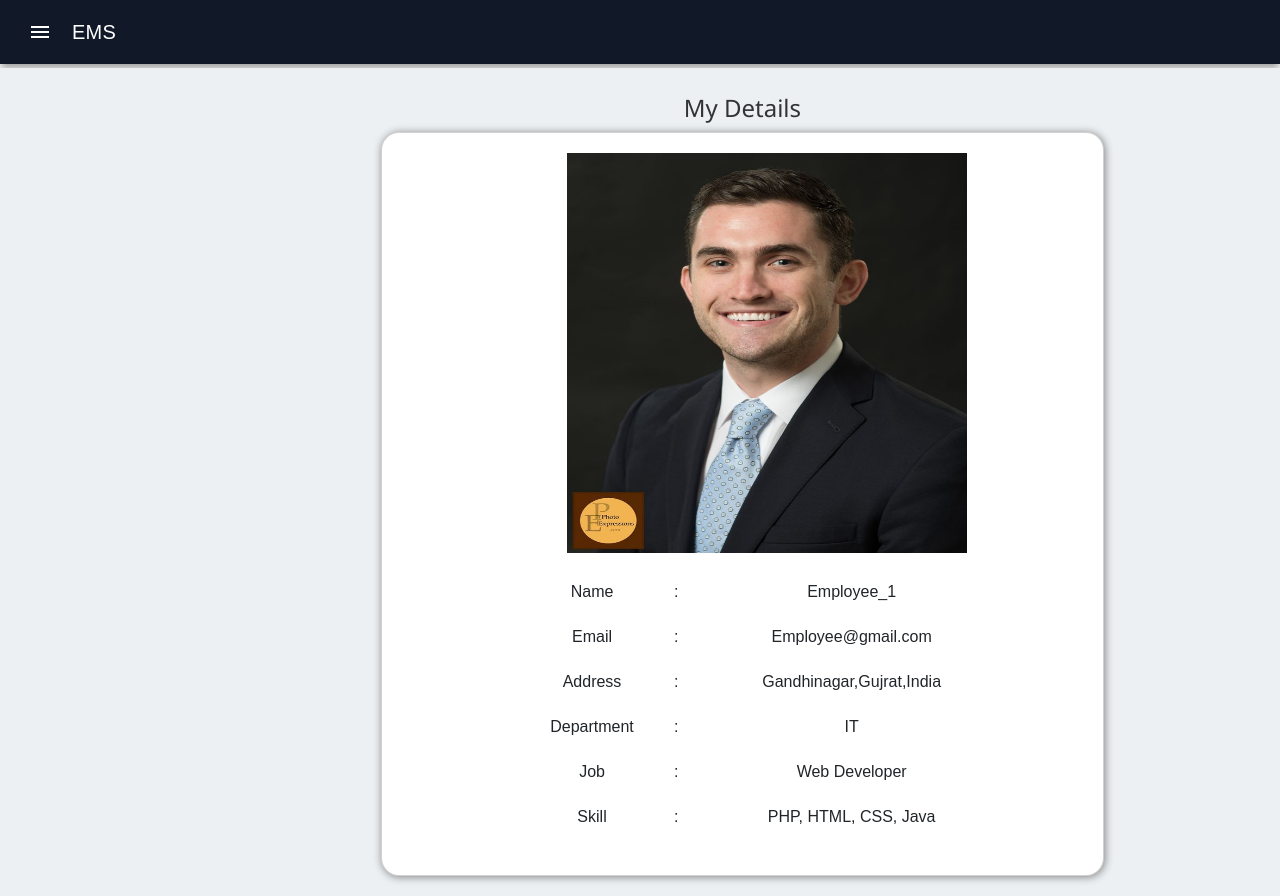
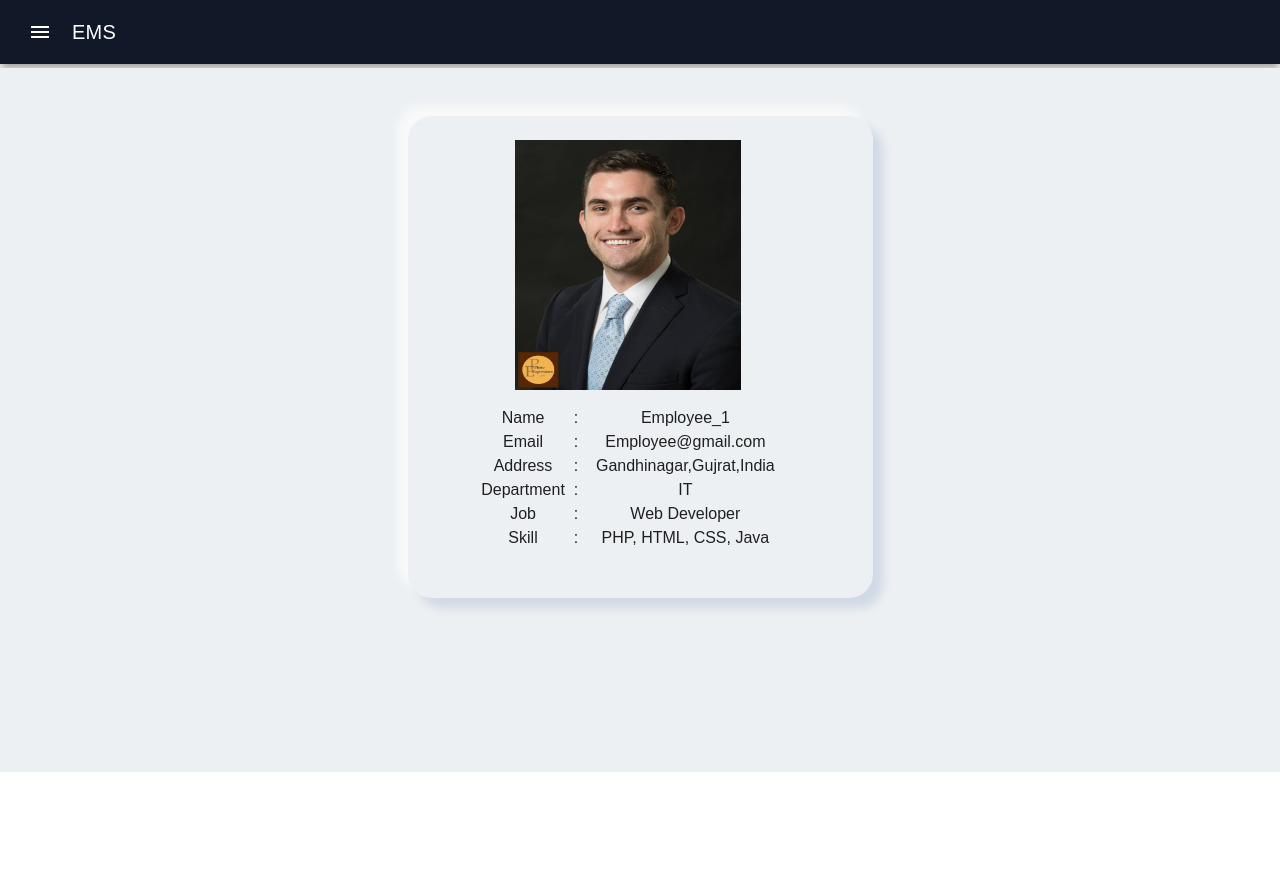
Before and after one commit to jayshree-1310/Employee_Management_system, an Angular app: page /emp-profile in a window 1280 px wide. After the commit the page ends 800 px from the top, so only its background shows below. Built offline with nearby package versions, Linux system fonts and the light colour scheme.

Commit message:
changes style to several components

```diff
--- a/src/app/Admin/manage-staff/manage-staff.component.ts
+++ b/src/app/Admin/manage-staff/manage-staff.component.ts
@@ -40,7 +40,6 @@
   styleUrl: './manage-staff.component.css',
 })
 export class ManageStaffComponent implements OnInit, AfterViewInit, OnDestroy {
-
   @ViewChild(MatSort) sort!: MatSort;
   @ViewChild(MatPaginator) paginator!: MatPaginator;
   dataSource: any;
@@ -176,13 +175,13 @@
   }
   displayColumns: string[] = [
     'no',
-    'Name',
-    'Email',
-    'Contact',
-    'Salary',
-    'Department',
-    'Birthdate',
-    'Action',
+    'name',
+    'email',
+    'contact',
+    'salary',
+    'department',
+    'birthdate',
+    'action',
   ];
 
   filterChange(data: Event) {
@@ -193,6 +192,5 @@
     this.route.navigate(['/add-staff']);
   }
 
-  ngOnDestroy(): void { }
-
+  ngOnDestroy(): void {}
 }
--- a/src/app/Employee/apply-leave/apply-leave.component.css
+++ b/src/app/Employee/apply-leave/apply-leave.component.css
@@ -1,5 +1,3 @@
-
-
 .apply-leave-container {
   max-width: 500px;
   margin: 0 auto;
--- a/src/app/Employee/apply-leave/apply-leave.component.html
+++ b/src/app/Employee/apply-leave/apply-leave.component.html
@@ -1,19 +1,16 @@
-
-
-
-<div class="apply-leave-container">
+<div class="apply-leave-container mt-5">
   <form [formGroup]="leaveForm" (ngSubmit)="onSubmit()" class="leave-form">
     <div class="form-group">
       <label for="leaveType">Leave Type</label>
-        <input type="text" formControlName="leaveType" class="form-control">
+      <input type="text" formControlName="leaveType" class="form-control" />
     </div>
     <div class="form-group">
       <label for="startDate">Start Date</label>
-        <input type="date" formControlName="startDate" class="form-control">
+      <input type="date" formControlName="startDate" class="form-control" />
     </div>
     <div class="form-group">
       <label for="endDate">End Date</label>
-        <input type="date" formControlName="endDate" class="form-control">
+      <input type="date" formControlName="endDate" class="form-control" />
     </div>
     <div class="form-group">
       <label for="reason">Reason</label>
--- a/src/app/Employee/emp-profile/emp-profile.component.css
+++ b/src/app/Employee/emp-profile/emp-profile.component.css
@@ -1,4 +1,3 @@
-
 .main {
   margin-top: 2%;
   margin-left: 29%;
@@ -6,10 +5,16 @@
   padding: 0 10px;
   width: 58%;
 }
-
+.box-area {
+  background-color: #ecf0f3;
+  box-shadow: 10px 10px 10px #d1d9e6, -10px -10px 10px #f9f9f9;
+  border-radius: 1.5rem;
+  overflow: hidden;
+  z-index: 0;
+}
 .main h2 {
   color: #333;
-    font-family: 'Segoe UI', Tahoma, Geneva, Verdana, sans-serif;
+  font-family: "Segoe UI", Tahoma, Geneva, Verdana, sans-serif;
   font-size: 24px;
   margin-bottom: 10px;
 }
--- a/src/app/Employee/emp-profile/emp-profile.component.html
+++ b/src/app/Employee/emp-profile/emp-profile.component.html
@@ -1,42 +1,55 @@
-<div class="main">
-    <h2>My Details</h2>
-    <div class="card">
-        <img src="../assets/prof.jpg"  style="width: 400px;height: 400px;margin-left: auto;margin-right: auto;">
-        <div class="card-body">
-
+<div class="container d-flex justify-content-center align-items-center mt-5">
+  <div class="row col-5 box-area">
+    <div class="row col-12 text-center mt-4">
+      <img
+        src="../assets/prof.jpg"
+        style="
+          width: 250px;
+          height: 250px;
+          margin-left: auto;
+          margin-right: auto;
+        "
+      />
+    </div>
+    <div class="row">
+      <div
+        class="col d-flex justify-content-center align-items-center mt-3 mb-5"
+      >
         <table>
           <tbody>
             <tr>
               <td>Name</td>
-                        <td>:</td>
-                        <td>Employee_1</td>
+              <td>&nbsp;&nbsp;:</td>
+              <td>&nbsp;&nbsp;&nbsp;&nbsp;Employee_1</td>
             </tr>
             <tr>
               <td>Email</td>
-                        <td>:</td>
-                        <td>Employee&#64;gmail.com</td>
+              <td>&nbsp;&nbsp;:</td>
+              <td>&nbsp;&nbsp;&nbsp;&nbsp;Employee&#64;gmail.com</td>
             </tr>
             <tr>
               <td>Address</td>
-                        <td>:</td>
-                        <td>Gandhinagar,Gujrat,India</td>
+              <td>&nbsp;&nbsp;:</td>
+              <td>&nbsp;&nbsp;&nbsp;&nbsp;Gandhinagar,Gujrat,India</td>
             </tr>
             <tr>
               <td>Department</td>
-                        <td>:</td>
-                        <td>IT</td>
+              <td>&nbsp;&nbsp;:</td>
+              <td>&nbsp;&nbsp;&nbsp;&nbsp;IT</td>
             </tr>
             <tr>
               <td>Job</td>
-                        <td>:</td>
-                        <td>Web Developer</td>
+              <td>&nbsp;&nbsp;:</td>
+              <td>&nbsp;&nbsp;&nbsp;&nbsp;Web Developer</td>
             </tr>
             <tr>
               <td>Skill</td>
-                        <td>:</td>
-                        <td>PHP, HTML, CSS, Java</td>
+              <td>&nbsp;&nbsp;:</td>
+              <td>&nbsp;&nbsp;&nbsp;&nbsp;PHP, HTML, CSS, Java</td>
             </tr>
           </tbody>
         </table>
       </div>
     </div>
+  </div>
+</div>
--- a/src/app/Employee/holiday-list/holiday-list.component.css
+++ b/src/app/Employee/holiday-list/holiday-list.component.css
@@ -17,7 +17,8 @@
   border-collapse: collapse;
   margin-top: 20px;
 }
-th, td {
+th,
+td {
   border: 1px solid #ddd;
   padding: 8px;
   text-align: left;
--- a/src/app/Employee/holiday-list/holiday-list.component.html
+++ b/src/app/Employee/holiday-list/holiday-list.component.html
@@ -1,7 +1,8 @@
+<div class="container">
   <header>
     <h3>Holidays list for the Year 2024</h3>
   </header>
-<table>
+  <table class="mt-5">
     <thead>
       <tr>
         <th>Holiday</th>
@@ -52,3 +53,4 @@
       </tr>
     </tbody>
   </table>
+</div>
--- a/src/app/common/loginform/loginform.component.ts
+++ b/src/app/common/loginform/loginform.component.ts
@@ -68,6 +68,7 @@
       this.password.value == 'Employee@123'
     ) {
       this.authService.isEmployee.next(true);
+
       this.router.navigate(['/employeeDashboard']);
     } else {
       this.authService.isAdmin.next(false);
--- a/src/app/common/sidebar/sidebar.component.html
+++ b/src/app/common/sidebar/sidebar.component.html
@@ -108,12 +108,43 @@
           <li class="nav-list-item">
             <i class="fa-solid fa-right-to-bracket"></i>
             <span
-              ><a routerLink="/login" routerLinkActive="active"
+              ><a routerLink="/employeeDashboard" routerLinkActive="active"
                 >Employee</a
               ></span
             >
           </li>
         </mat-list-item>
+        <mat-list-item>
+          <li class="nav-list-item">
+            <i class="fa-solid fa-right-to-bracket"></i>
+            <span
+              ><a routerLink="/apply-leave" routerLinkActive="active"
+                >Apply Leave</a
+              ></span
+            >
+          </li>
+        </mat-list-item>
+        <mat-list-item>
+          <li class="nav-list-item">
+            <i class="fa-solid fa-right-to-bracket"></i>
+            <span
+              ><a routerLink="/emp-profile" routerLinkActive="active"
+                >Profile</a
+              ></span
+            >
+          </li>
+        </mat-list-item>
+        <mat-list-item>
+          <li class="nav-list-item">
+            <i class="fa-solid fa-right-to-bracket"></i>
+            <span
+              ><a routerLink="/holiday-list" routerLinkActive="active"
+                >Holidays</a
+              ></span
+            >
+          </li>
+        </mat-list-item>
+
         } @else {
         <mat-list-item>
           <li class="nav-list-item">
```
Lines whose indentation alone changed are shown as unchanged.
